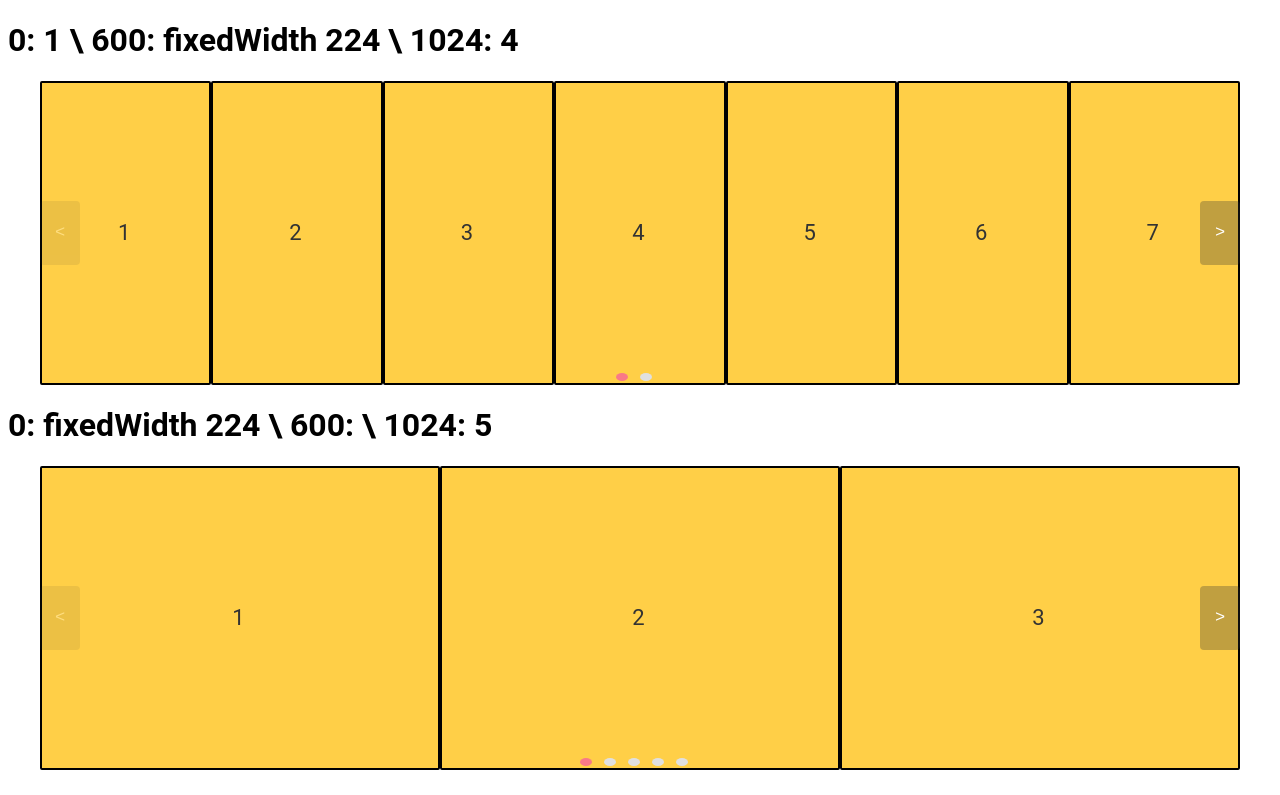
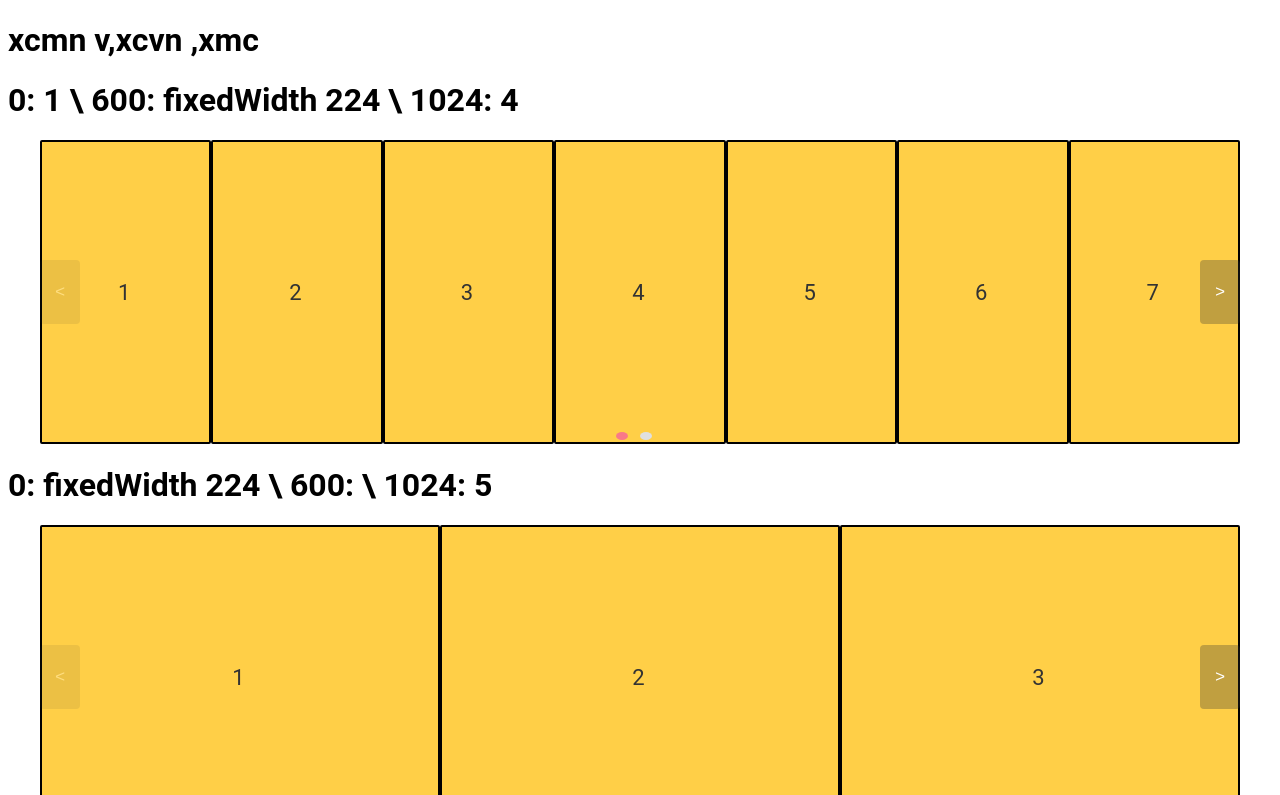
Before and after one commit to Idron4ik/v-slider, a Vue app: page / in a window 1280 px wide. Shown: the top 795 px of the page. Built offline with nearby package versions, Linux system fonts and the light colour scheme.

Commit message:
build front & variant 6

```diff
--- a/src/components/HelloWorld.vue
+++ b/src/components/HelloWorld.vue
@@ -1,5 +1,6 @@
 <template>
   <div>
+    <h1> xcmn v,xcvn ,xmc</h1>
     <h1>0: 1 \ 600: fixedWidth 224 \ 1024: 4</h1>
     <VSlider
       :sliderData="sliderData"
```
Also changed, not shown: 5 other files (tests, documents, lock files or other folders).
